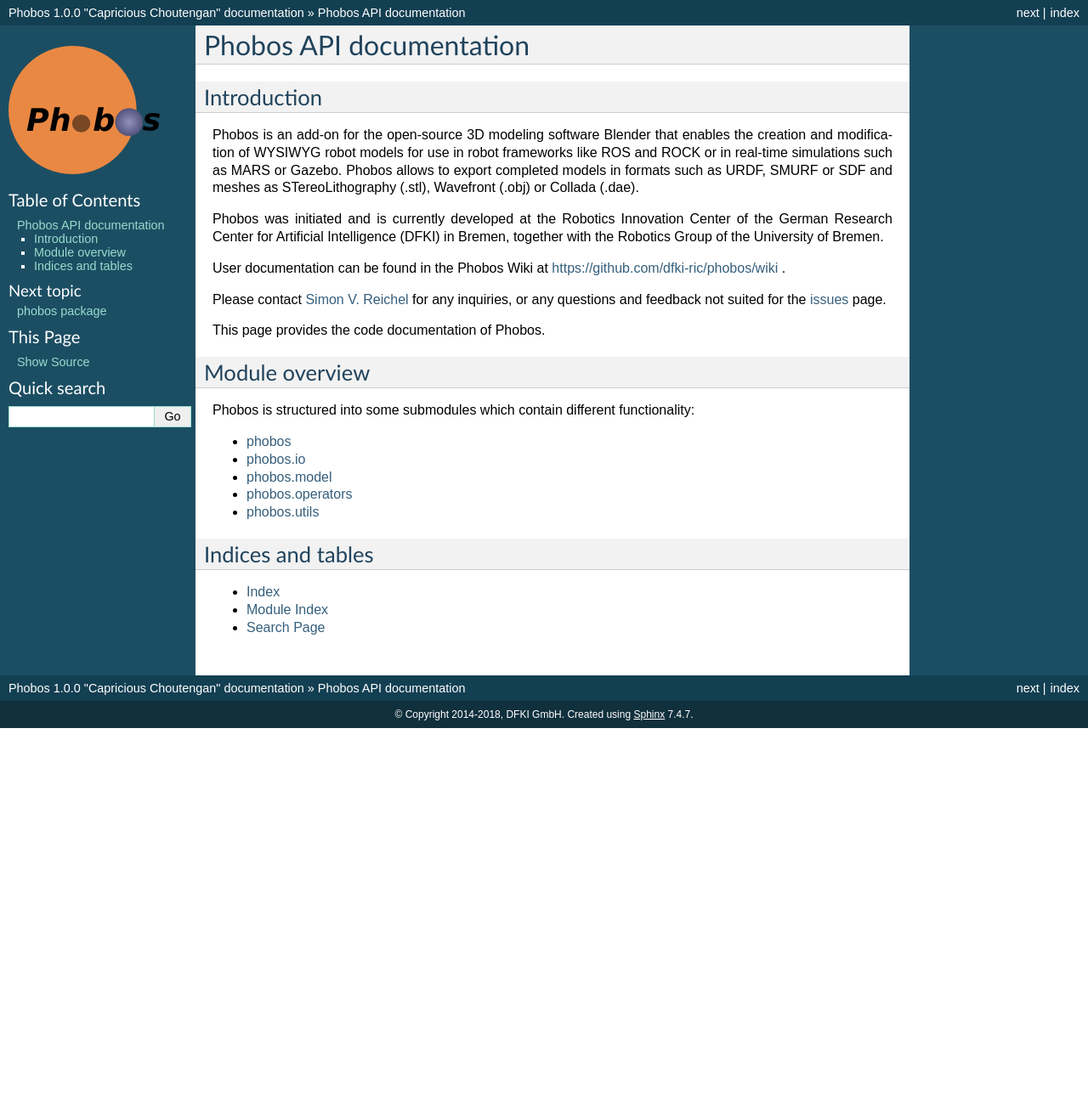
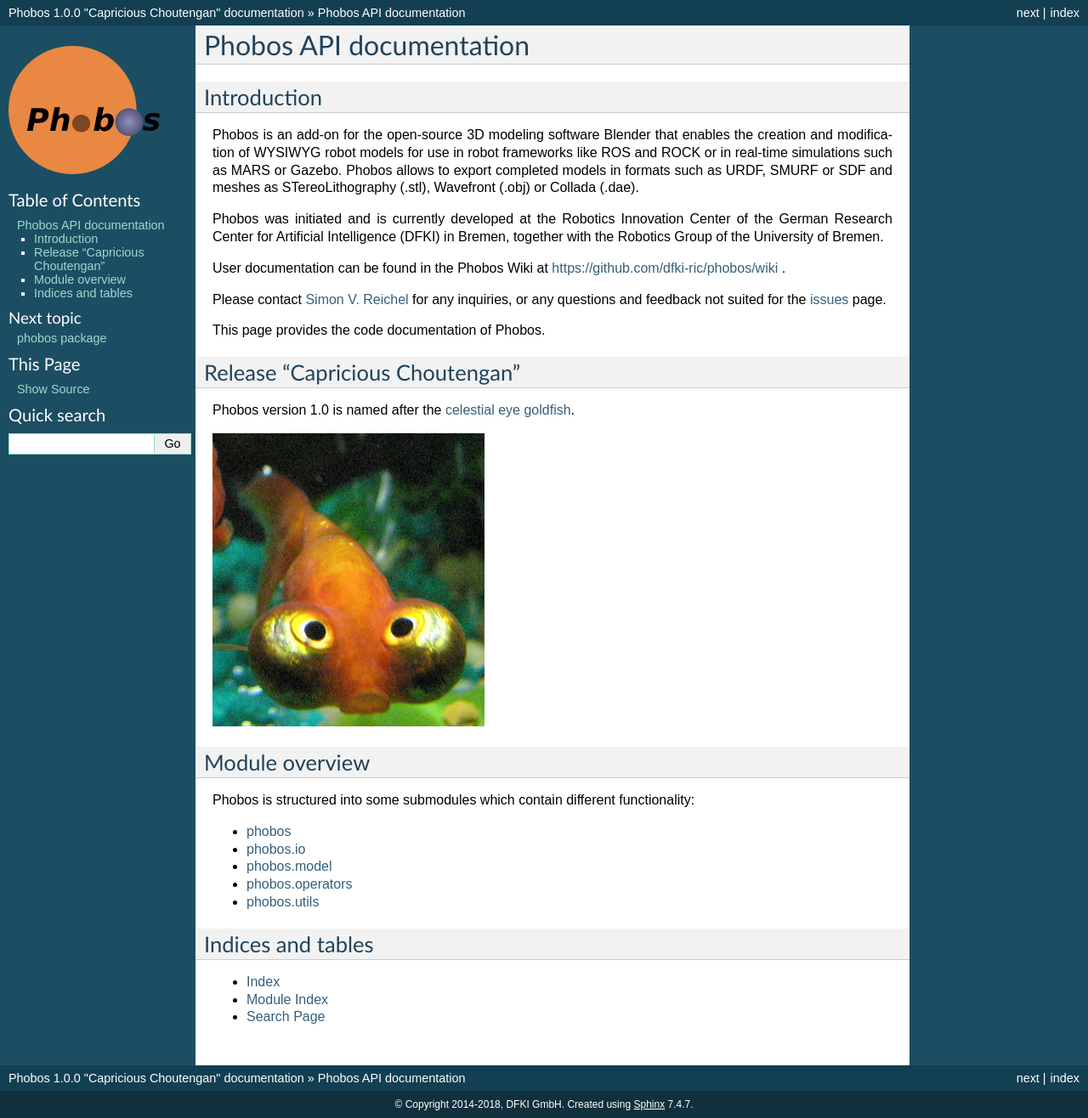
Before and after one commit to dfki-ric/phobos, a Sphinx documentation site: the page built from doc/index.rst, in a window 1280 px wide. Shown: the whole page at 85% size. Built offline with Sphinx 7.4.7, drawn with Linux system fonts in a browser that asks for light colours; before the commit the page ends 900 px from its top, so only the background shows below that.

Commit message:
Add choutengan image to docu

```diff
--- a/doc/index.rst
+++ b/doc/index.rst
@@ -20,6 +20,16 @@ Please contact `Simon V. Reichel <https://robotik.dfki-bremen.de/de/ueber-uns/mi
 This page provides the code documentation of Phobos.
 
 
+Release "Capricious Choutengan"
+-------------------------------
+
+Phobos version 1.0 is named after the `celestial eye goldfish
+<https://en.wikipedia.org/wiki/Celestial_Eye>`_.
+
+.. image:: img/celestial_eye.jpg
+    :alt: celestial eye goldfish
+
+
 Module overview
 ---------------
 
```
Also changed, not shown: doc/img/celestial_eye.jpg (added).
